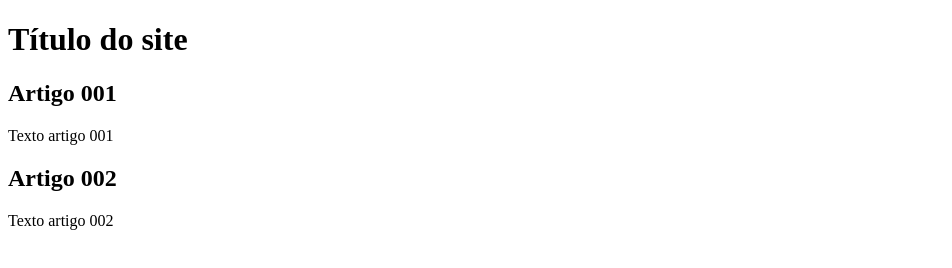
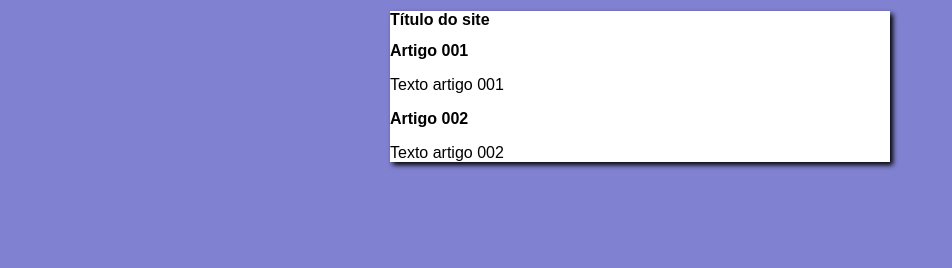
Before and after one commit to lucasc0g/projeto-github, a plain HTML site: page index.html in a window 1280 px wide. Shown: the whole page, without its empty margins (0-952 px from the left). Drawn offline with Linux system fonts and the light colour scheme.

Commit message:
iniciei o design

```diff
--- /dev/null
+++ b/estilos/style.css
@@ -0,0 +1,16 @@
+* {
+    font-family: Arial, Helvetica, sans-serif;
+    font-size: 16px;
+}
+
+body {
+    background-color: rgb(129, 129, 209);
+
+}
+
+main {
+    background-color: white;
+    width: 500px;
+    margin: auto;
+    box-shadow: 3px 3px 5px black;
+}
--- a/index.html
+++ b/index.html
@@ -4,6 +4,7 @@
     <meta charset="UTF-8">
     <meta name="viewport" content="width=device-width, initial-scale=1.0">
     <title>Título do site</title>
+    <link rel="stylesheet" href="estilos/style.css">
 </head>
 <body>
     <main>
```
